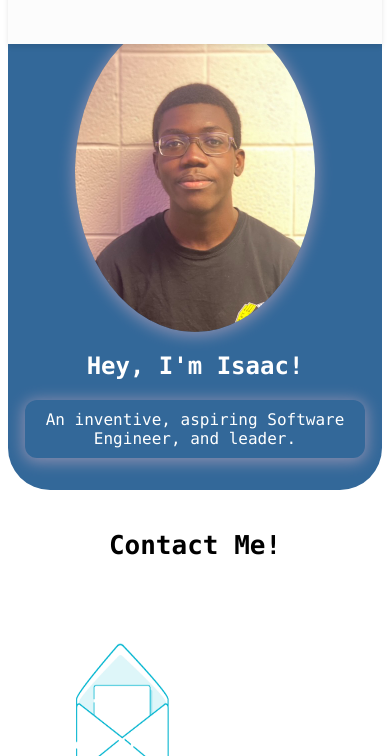
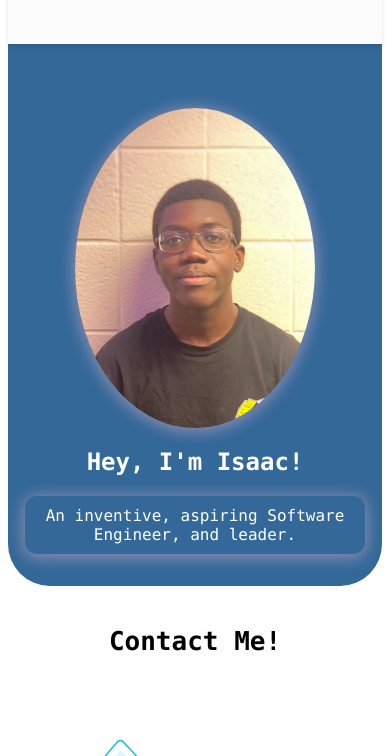
Before and after one commit to itsaddai/Portfolio-LEGACY, a plain HTML site: page index.html in a window 390 px wide. Shown: the part 88-844 px from the top of the page. Drawn offline with nearby package versions, Linux system fonts and the light colour scheme.

Commit message:
optimize hero for mobile

```diff
--- a/assets/css/styles.css
+++ b/assets/css/styles.css
@@ -343,6 +343,7 @@ nav ul li{
 }
 
 
+
 nav ul.show{
   transform: translateX(0);
 
@@ -354,6 +355,9 @@ nav ul.show{
   gap: 0;
   text-align:center;
 }
+.hero-img{
+  margin-top:6rem;
+}
 
   }
 
```
